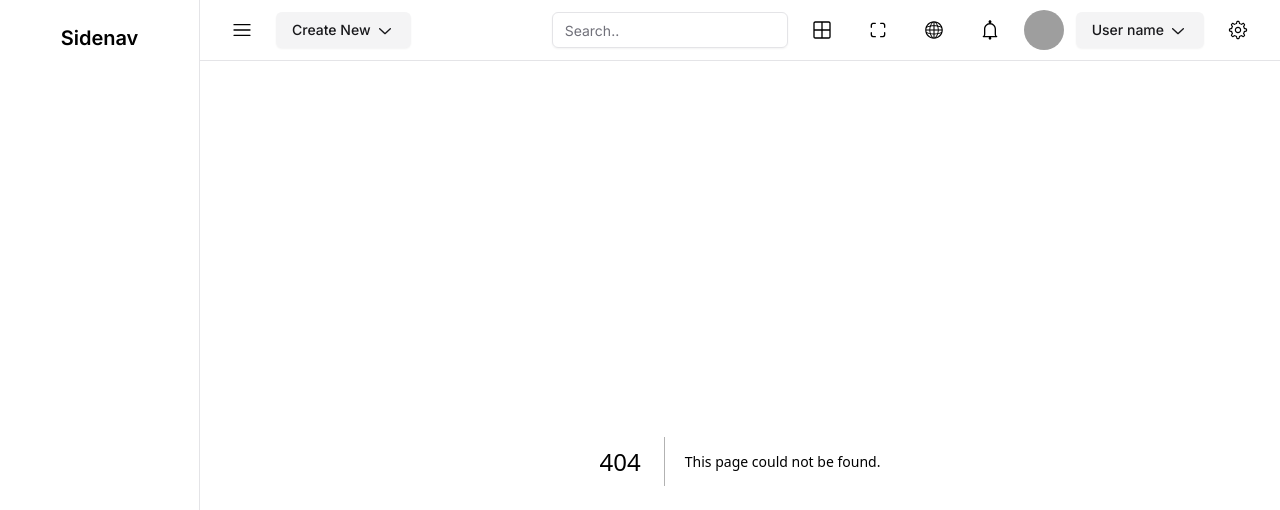
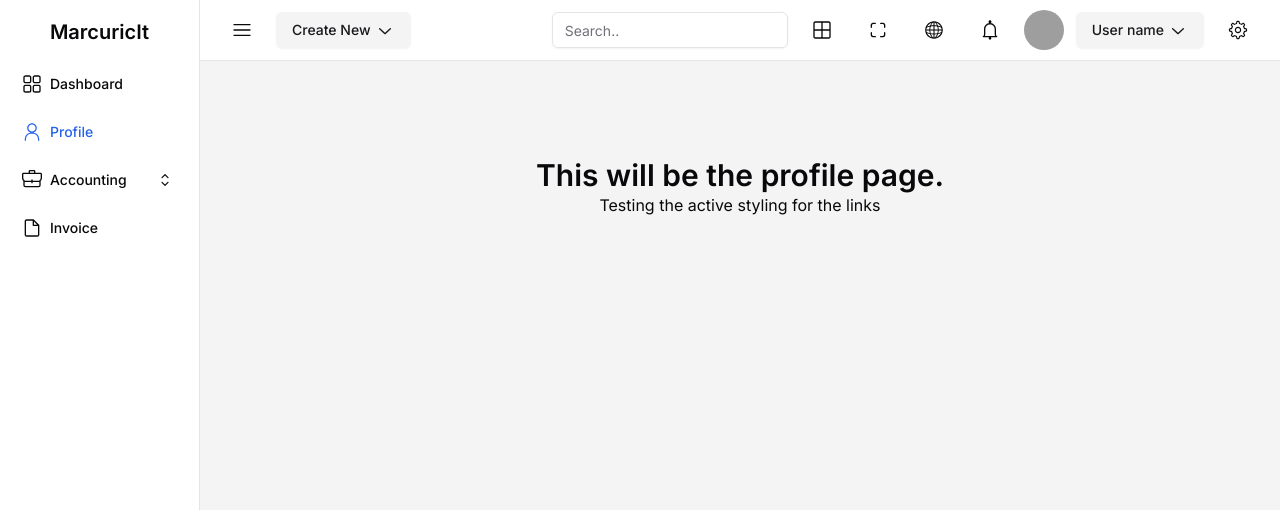
Before and after one commit to frustrated018/marcuricit-task, a Next.js app: page /profile in a window 1280 px wide. Before the commit this address had no page. Shown: the top 510 px of the page. Built offline with nearby package versions, Linux system fonts and the light colour scheme; grey boxes are pictures that could not be loaded.

Commit message:
Sidenav Links done
Added Links to the sidenav
Added a collapsible for all the required links
also added active styling to the navlinks

```diff
--- a/package.json
+++ b/package.json
@@ -10,6 +10,7 @@
   },
   "dependencies": {
     "@radix-ui/react-avatar": "^1.0.4",
+    "@radix-ui/react-collapsible": "^1.0.3",
     "@radix-ui/react-dropdown-menu": "^2.0.6",
     "@radix-ui/react-icons": "^1.3.0",
     "@radix-ui/react-slot": "^1.0.2",
--- /dev/null
+++ b/src/app/profile/page.tsx
@@ -0,0 +1,14 @@
+import React from "react";
+
+const ProfilePage = () => {
+  return (
+    <div className="min-h-screen bg-secondary p-24">
+      <h3 className="text-center font-semibold text-3xl">
+        This will be the profile page.
+      </h3>
+      <h3 className="text-center">Testing the active styling for the links</h3>
+    </div>
+  );
+};
+
+export default ProfilePage;
--- a/src/components/custom/Sidenav.tsx
+++ b/src/components/custom/Sidenav.tsx
@@ -1,12 +1,15 @@
 import React from "react";
+import SidenavLinks from "./SidenavLinks";
 
 const Sidenav = () => {
   return (
-    <section className="w-[200px] border-r h-dvh">
-      <div className="p-6">
-        <h4 className="font-semibold text-center text-xl">Sidenav</h4>
-      </div>
-    </section>
+    <nav className="w-[200px] border-r h-dvh">
+      <section className="p-1.5 space-y-5">
+        <h4 className="font-semibold text-center text-xl mt-3">MarcuricIt</h4>
+
+        <SidenavLinks />
+      </section>
+    </nav>
   );
 };
 
--- /dev/null
+++ b/src/components/custom/SidenavLinks.tsx
@@ -0,0 +1,94 @@
+"use client";
+
+import {
+  BackpackIcon,
+  CaretSortIcon,
+  CircleIcon,
+  DashboardIcon,
+  FileIcon,
+  PersonIcon,
+} from "@radix-ui/react-icons";
+import { Button } from "@/components/ui/button";
+import {
+  Collapsible,
+  CollapsibleContent,
+  CollapsibleTrigger,
+} from "@/components/ui/collapsible";
+import { usePathname } from "next/navigation";
+import Link from "next/link";
+import { cn } from "@/lib/utils";
+
+const collapsibleLinks = [
+  { href: "/bla", label: "Expenses" },
+  { href: "/bla", label: "Expense Categories" },
+  { href: "/bla", label: "Income" },
+  { href: "/bla", label: "Income Categories" },
+  { href: "/bla", label: "Accounting Report" },
+  { href: "/bla", label: "Doctor Report" },
+  { href: "/bla", label: "Contractors Report" },
+  { href: "/bla", label: "Summary" },
+];
+
+const SidenavLinks = () => {
+  const pathname = usePathname();
+
+  return (
+    <section className="flex flex-col gap-3">
+      <Link href={"/"}>
+        <Button
+          className={cn("items-center gap-2 justify-start w-full", {
+            "text-blue-600": pathname === "/",
+          })}
+          variant={"ghost"}
+        >
+          <DashboardIcon className="size-5" />
+          Dashboard
+        </Button>
+      </Link>
+
+      <Link href={"/profile"}>
+        <Button
+          className={cn("items-center gap-2 justify-start w-full", {
+            "text-blue-600": pathname === "/profile",
+          })}
+          variant={"ghost"}
+        >
+          <PersonIcon className="size-5" />
+          Profile
+        </Button>
+      </Link>
+
+      <Collapsible>
+        <CollapsibleTrigger asChild>
+          <Button
+            className="items-center gap-2 justify-start w-full"
+            variant={"ghost"}
+          >
+            <BackpackIcon className="size-5" />
+            Accounting
+            <CaretSortIcon className="size-5 ml-5" />
+          </Button>
+        </CollapsibleTrigger>
+        <CollapsibleContent>
+          {collapsibleLinks.map((item, index) => (
+            <Button
+              key={item.label}
+              className="items-center gap-2 justify-start w-full"
+              variant={"ghost"}
+            >
+              <CircleIcon className="size-2" />
+              {item.label}
+            </Button>
+          ))}
+        </CollapsibleContent>
+      </Collapsible>
+
+      <Button className="items-center gap-2 justify-start" variant={"ghost"}>
+        <FileIcon className="size-5" />
+        Invoice
+      </Button>
+    </section>
+  );
+};
+
+export default SidenavLinks;
--- /dev/null
+++ b/src/components/ui/collapsible.tsx
@@ -0,0 +1,11 @@
+"use client"
+
+import * as CollapsiblePrimitive from "@radix-ui/react-collapsible"
+
+const Collapsible = CollapsiblePrimitive.Root
+
+const CollapsibleTrigger = CollapsiblePrimitive.CollapsibleTrigger
+
+const CollapsibleContent = CollapsiblePrimitive.CollapsibleContent
+
+export { Collapsible, CollapsibleTrigger, CollapsibleContent }
```
Also changed, not shown: 1 other file (tests, documents, lock files or other folders).
